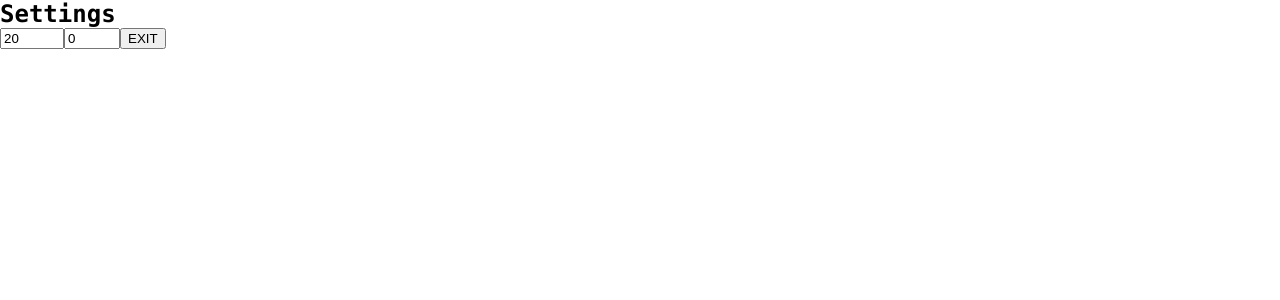
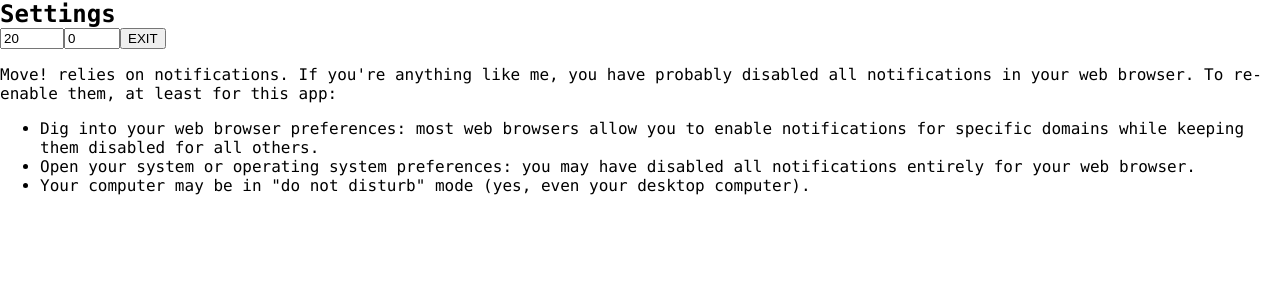
Before and after one commit to adrianlafond/move-x, a React (Create React App) app: page / in a window 1280 px wide. Both pictures are taken after a click on the button "SETTINGS". Shown: the top 300 px of the page. Built offline with nearby package versions, Linux system fonts and the light colour scheme.

Commit message:
add note about notifications

```diff
--- a/src/views/Settings/Settings.tsx
+++ b/src/views/Settings/Settings.tsx
@@ -32,6 +32,12 @@ const Settings: React.FC = () => {
         value={seconds}
       />
       <button onClick={exitSettings}>EXIT</button>
+      <p>Move! relies on notifications. If you're anything like me, you have probably disabled all notifications in your web browser. To re-enable them, at least for this app:</p>
+      <ul>
+        <li>Dig into your web browser preferences: most web browsers allow you to enable notifications for specific domains while keeping them disabled for all others.</li>
+        <li>Open your system or operating system preferences: you may have disabled all notifications entirely for your web browser.</li>
+        <li>Your computer may be in "do not disturb" mode (yes, even your desktop computer).</li>
+      </ul>
     </div>
   );
 }
```
